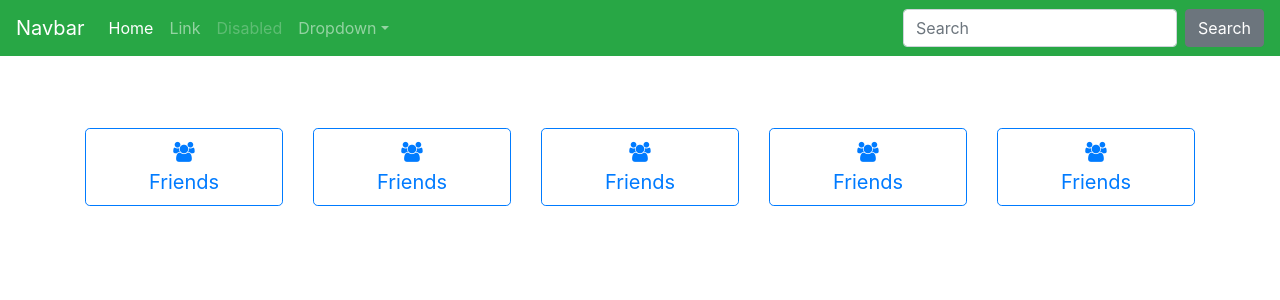
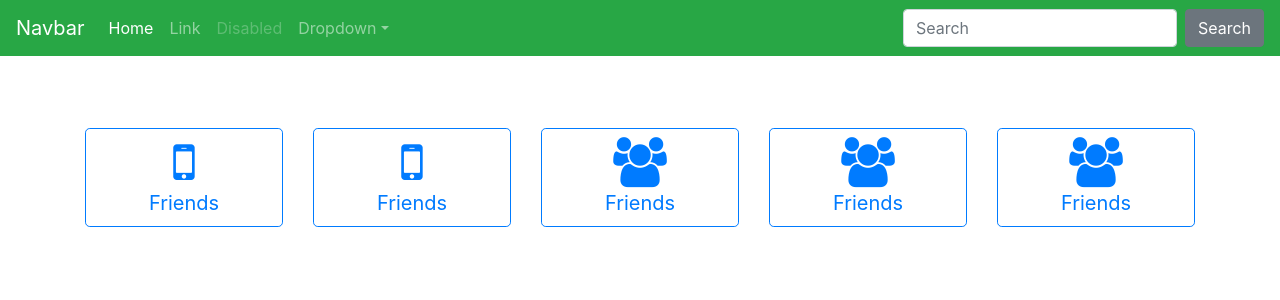
Before and after one commit to debenick17/TryingOutAngular, an Angular app: page / in a window 1280 px wide. Shown: the top 300 px of the page. Built offline with nearby package versions, Linux system fonts and the light colour scheme.

Commit message:
debenick17 | icon and increase icon's font size

```diff
--- a/src/app/home/home.component.html
+++ b/src/app/home/home.component.html
@@ -4,7 +4,7 @@
             <a href="/friends"
                 role="button"
                 class="btn btn-outline-primary btn-lg btn-block text-center">
-                <span><i class="fa fa-users"></i></span>
+                <span><i class="fa fa-mobile"></i></span>
                 <br>Friends
             </a>
         </div>
@@ -12,7 +12,7 @@
             <a href="/friends"
                 role="button"
                 class="btn btn-outline-primary btn-lg btn-block text-center">
-                <span><i class="fa fa-users"></i></span>
+                <span><i class="fa fa-mobile"></i></span>
                 <br>Friends
             </a>
         </div>
--- a/src/styles.css
+++ b/src/styles.css
@@ -7,3 +7,7 @@
 .container {
     margin-top: 10%;
 }
+
+.fa {
+    font-size: 50px;
+}
```
